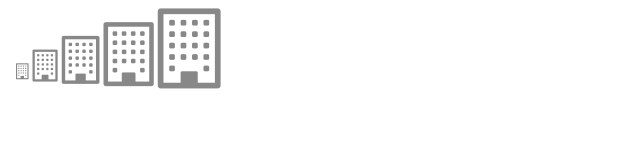
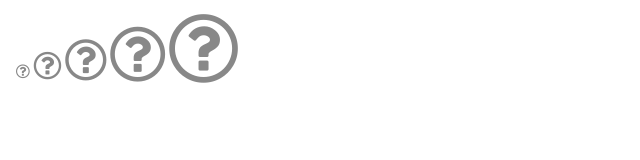
Before and after one commit to jasonjackson/re-positioned, a website: page mockups/positioned/icons/fonts.html in a window 1280 px wide. Shown: the whole page, without its empty margins (0-640 px from the left). Drawn offline with Linux system fonts and the light colour scheme.

Commit message:
finished the menu bar / header of the landlord mockup and added the icons

```diff
--- a/mockups/positioned/icons/fonts.html
+++ b/mockups/positioned/icons/fonts.html
@@ -13,11 +13,11 @@
 <i class="fa fa-globe fa-5x" style="color:#4080a6;"></i>
 -->
 
-<i class="fa fa-building-o fa-1x" style="color:#888888;"></i>
-<i class="fa fa-building-o fa-2x" style="color:#888888;"></i>
-<i class="fa fa-building-o fa-3x" style="color:#888888;"></i>
-<i class="fa fa-building-o fa-4x" style="color:#888888;"></i>
-<i class="fa fa-building-o fa-5x" style="color:#888888;"></i>
+<i class="fa fa-question-circle-o fa-1x" style="color:#888888;"></i>
+<i class="fa fa-question-circle-o fa-2x" style="color:#888888;"></i>
+<i class="fa fa-question-circle-o fa-3x" style="color:#888888;"></i>
+<i class="fa fa-question-circle-o fa-4x" style="color:#888888;"></i>
+<i class="fa fa-question-circle-o fa-5x" style="color:#888888;"></i>
 
 
 
```
Also changed, not shown: mockups/positioned/icons/bar-chart-grey.png (added), mockups/positioned/icons/gear-grey.png (added), mockups/positioned/icons/question-grey.png (added), mockups/positioned/icons/share-alt-grey.png (added), mockups/positioned/icons/user-plus-grey.png (added), 2 other files.
